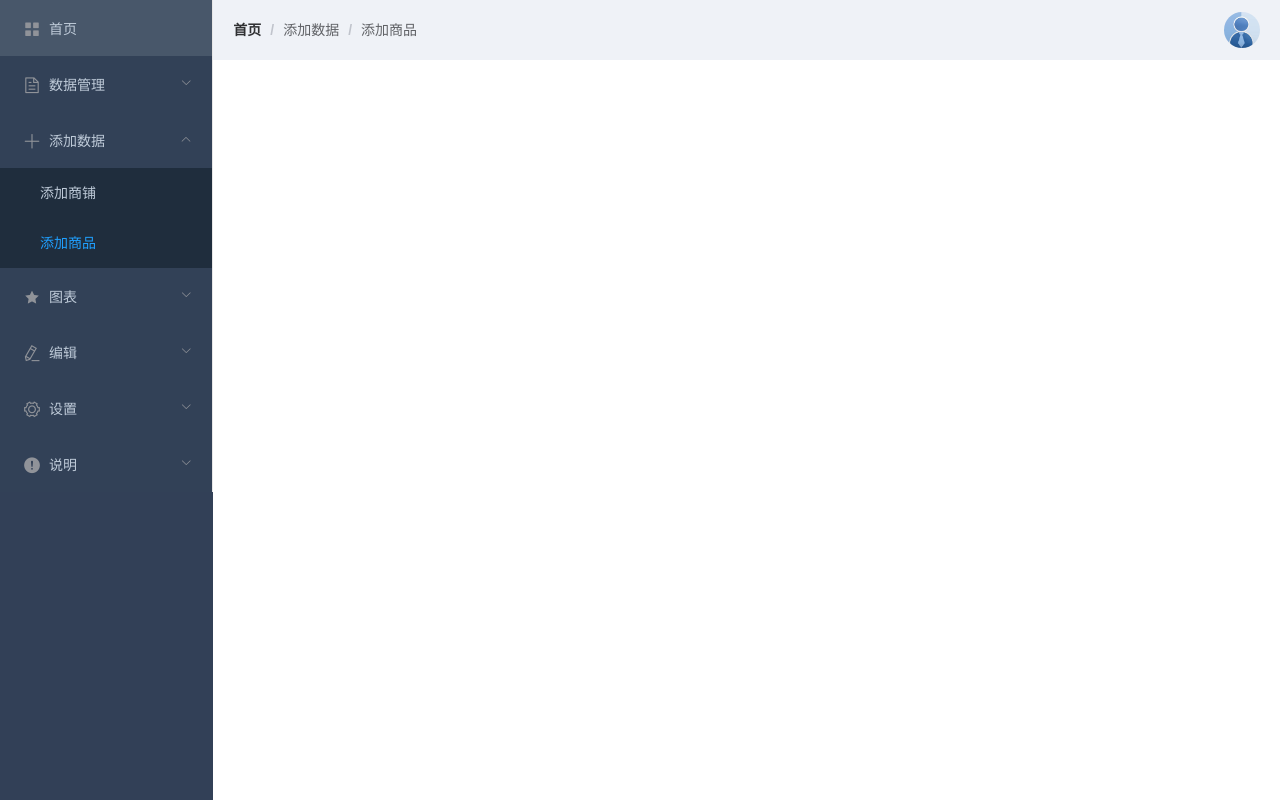
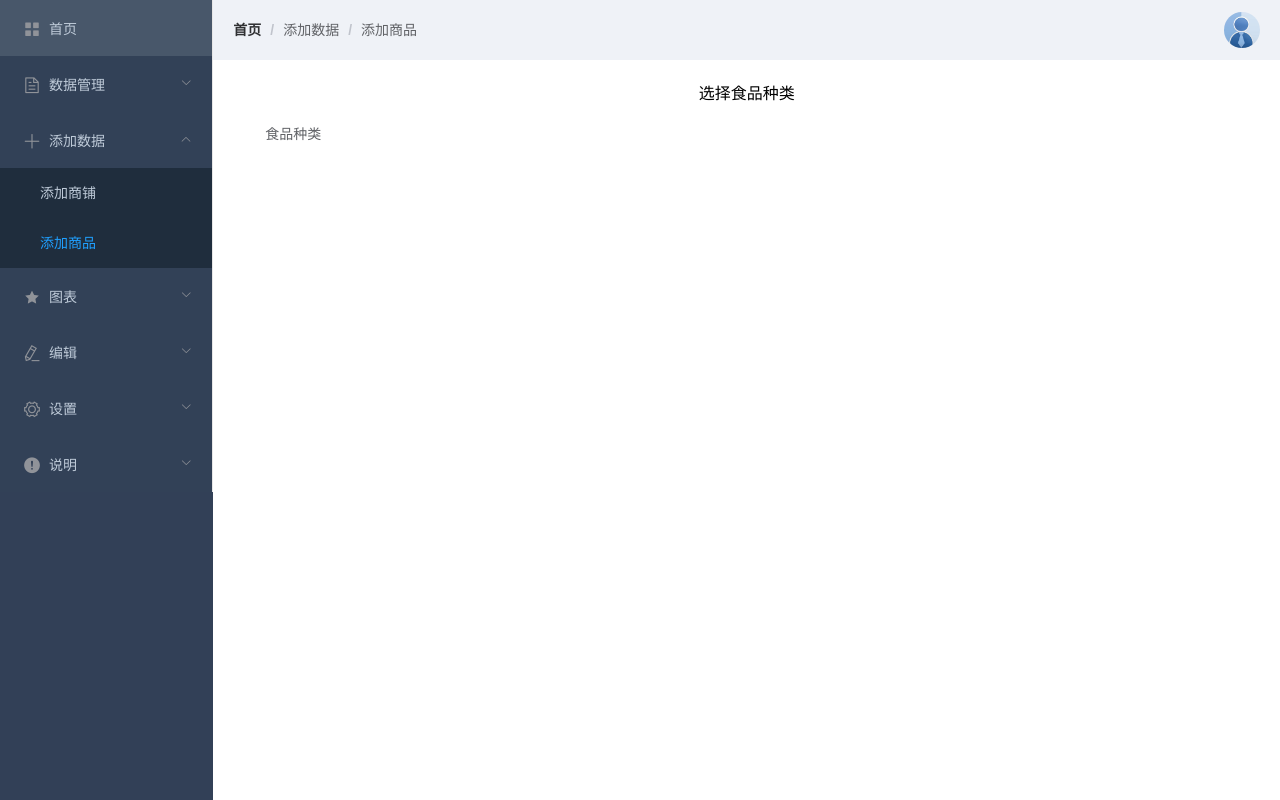
Before and after one commit to NeiHengLiu/manageSystem-vue, a Vue app: page /#/addGoods in a window 1280 px wide. Built offline with nearby package versions, Linux system fonts and the light colour scheme.

Commit message:
添加商品页

```diff
--- a/src/pages/addGoods.vue
+++ b/src/pages/addGoods.vue
@@ -2,8 +2,9 @@
     <div class="add_goods">
         <head-top></head-top>
         <div class="baseList_table_conter">
-            <el-form ref="addGoodsForm" :model="addGoodsForm" label-width="100px">
-                <el-form-item label="">
+            <header class="form_header">选择食品种类</header>
+            <el-form ref="addGoodsForm" :model="addGoodsForm" label-width="100px" class="add_goods_form">
+                <el-form-item label="食品种类">
 
                 </el-form-item>
             </el-form>
@@ -31,5 +32,13 @@
 </script>
 
 <style>
-
+    .add_goods_form:hover{
+        box-shadow: 0 0 8px 0 rgba(232,237,250,.6), 0 2px 4px 0 rgba(232,237,250,.5);
+        border-radius: 6px;
+        transition: all 400ms;
+    }
+    .form_header{
+		text-align: center;
+		margin-bottom: 10px;
+	}
 </style>
```
